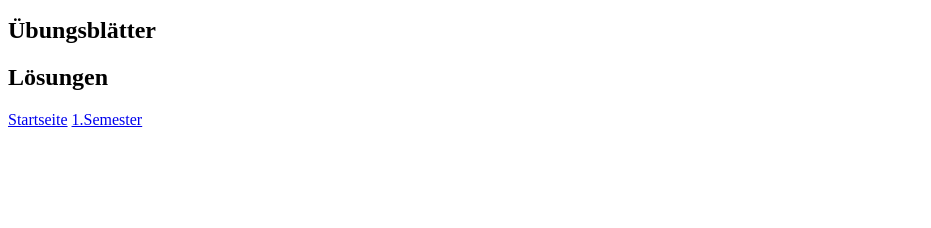
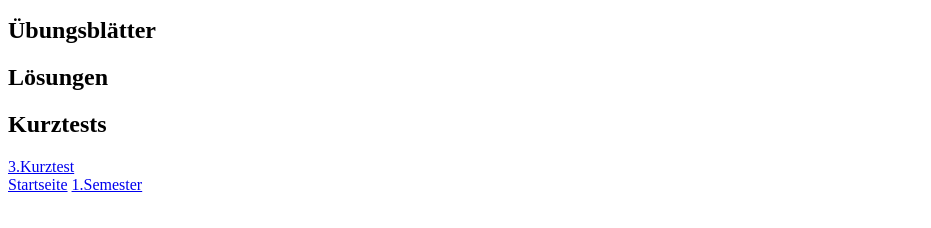
Before and after one commit to grseewald/grseewald.github.io, a plain HTML site: page 1_Semester/ADS/ADS.html in a window 1280 px wide. Shown: the part 110-338 px from the top of the page, without its empty margins (0-931 px from the left). Drawn offline with Linux system fonts and the light colour scheme.

Commit message:
ADS_3_Kurztest

```diff
--- a/1_Semester/ADS/ADS.html
+++ b/1_Semester/ADS/ADS.html
@@ -7,6 +7,8 @@
 <h2>Skript</h2>
 <h2>Übungsblätter</h2>
 <h2>Lösungen</h2>
+<h2>Kurztests</h2>
+	<a href="./3_Kurztest/3_KT.pdf" download="3.Kurztest">3.Kurztest</a>
 
 	<footer>
 		<a href="../../index.html">Startseite</a>
```
Also changed, not shown: 12 other files.
